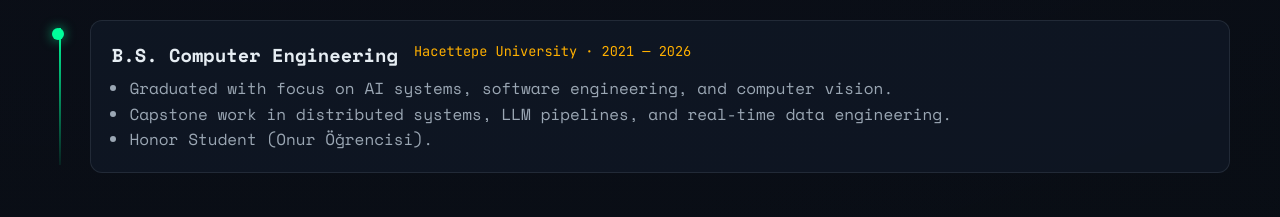
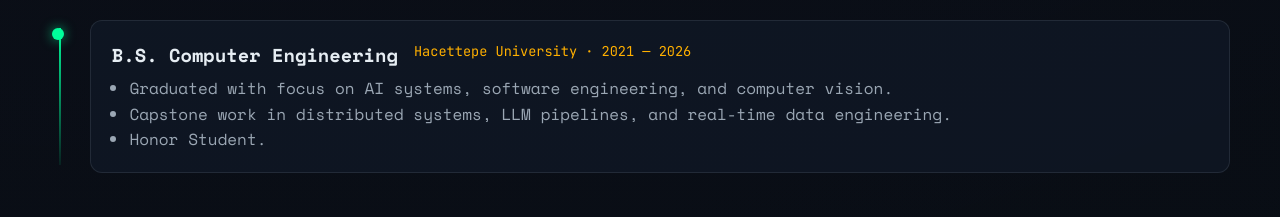
Before and after one commit to cagrikuzaytepe/Personal-Web-Site, a React (Vite) app: page / in a window 1280 px wide. Shown: the part 5120-5337 px from the top of the page. Built offline with nearby package versions, Linux system fonts and the light colour scheme.

Commit message:
Fix honor student text language separation

```diff
--- a/src/i18n/en.js
+++ b/src/i18n/en.js
@@ -217,7 +217,7 @@
     description: [
       'Graduated with focus on AI systems, software engineering, and computer vision.',
       'Capstone work in distributed systems, LLM pipelines, and real-time data engineering.',
-      'Honor Student (Onur Öğrencisi).',
+      'Honor Student.',
     ],
   },
 ];
```
